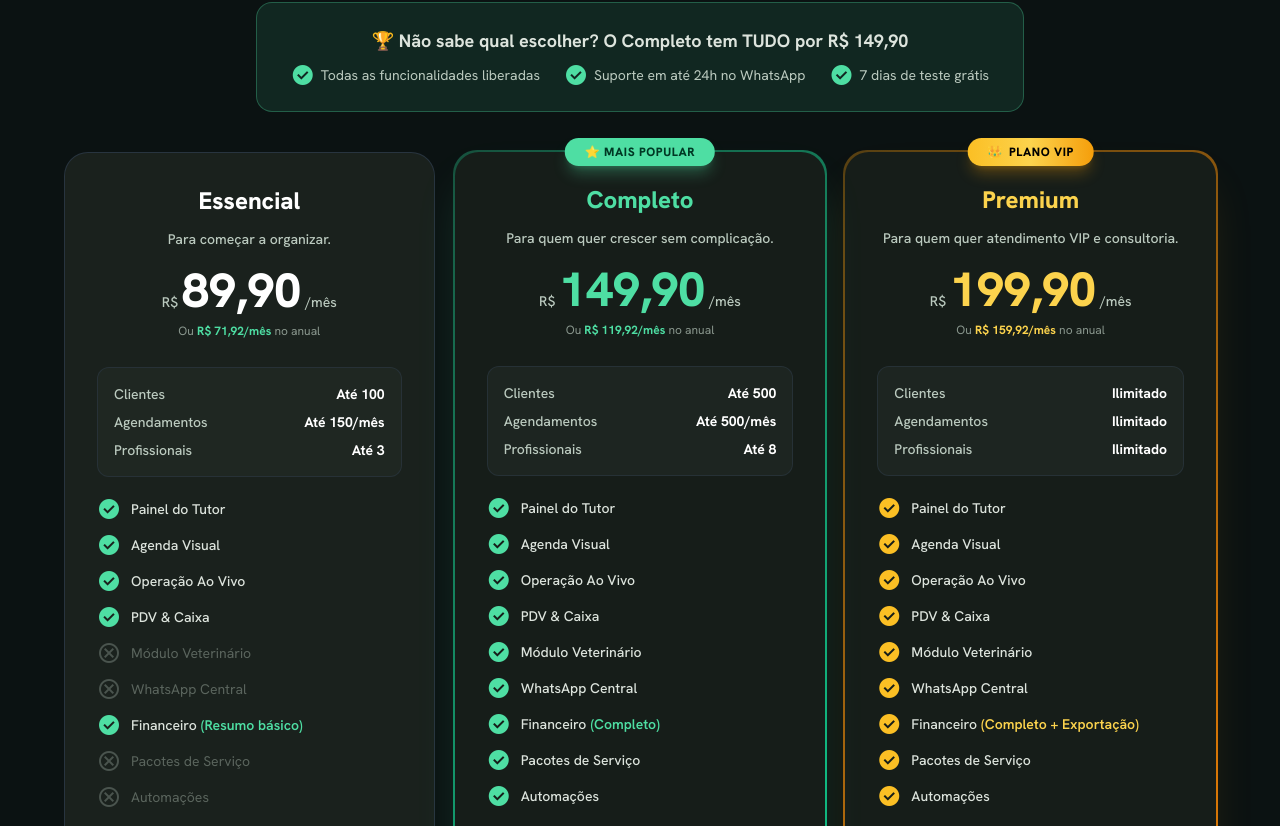
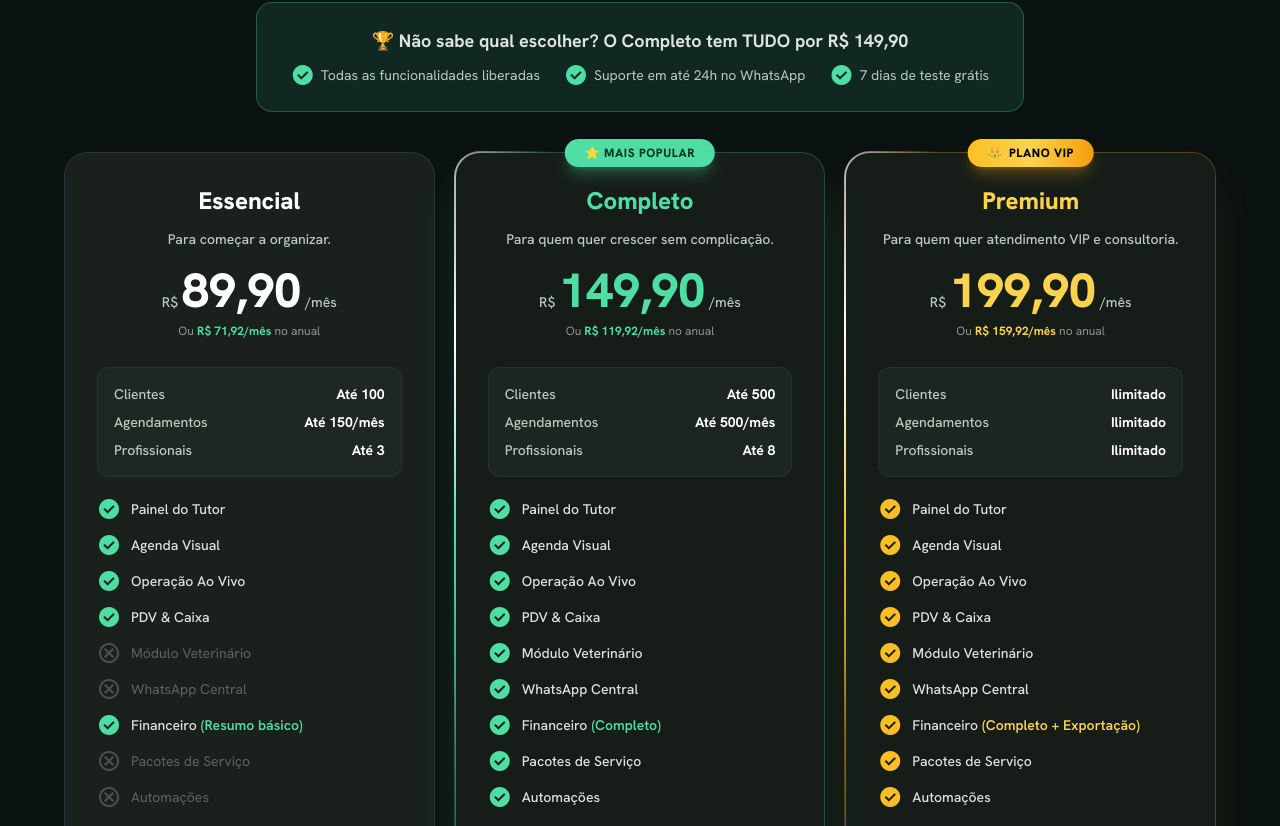
Before and after one commit to XxSusuxX/page-venda-petshop, a Next.js app: page / in a window 1280 px wide. Shown: the part 5934-6760 px from the top of the page. Built offline with nearby package versions, Linux system fonts and the light colour scheme.

Commit message:
style(pricing): add vivid rotating conic border beam animation for Completo and Premium cards

```diff
--- a/app/globals.css
+++ b/app/globals.css
@@ -177,80 +177,93 @@ body {
 }
 
 /* ─────────────────────────────────────────
-   Animated border gradient (for popular card - Completo)
+   Animated border beam gradient (Rotating Light Beam)
    ───────────────────────────────────────── */
-@keyframes border-rotate {
-  0%, 100% { background-position: 0% 50%; }
-  50% { background-position: 100% 50%; }
+@property --border-angle {
+  syntax: "<angle>";
+  inherits: false;
+  initial-value: 0deg;
+}
+
+@keyframes spin-border-beam {
+  0% {
+    --border-angle: 0deg;
+  }
+  100% {
+    --border-angle: 360deg;
+  }
 }
 
 .animated-border-card {
   position: relative;
-  isolation: isolate;
+  background-color: #161d19;
   border-radius: 1.5rem;
+  border: 1px solid rgba(78, 222, 163, 0.25);
 }
 
 .animated-border-card::before {
   content: '';
   position: absolute;
   inset: -2px;
-  border-radius: inherit;
-  background: linear-gradient(
-    135deg,
-    #4edea3 0%,
-    rgba(78, 222, 163, 0.2) 25%,
-    #10b981 50%,
-    rgba(78, 222, 163, 0.3) 75%,
-    #4edea3 100%
+  border-radius: calc(1.5rem + 2px);
+  background: conic-gradient(
+    from var(--border-angle),
+    transparent 0%,
+    transparent 65%,
+    rgba(78, 222, 163, 0.4) 80%,
+    #4edea3 92%,
+    #ffffff 96%,
+    transparent 100%
   );
-  background-size: 300% 300%;
-  animation: border-rotate 4s ease infinite;
-  z-index: -2;
+  animation: spin-border-beam 3.5s linear infinite;
+  z-index: 0;
+  pointer-events: none;
 }
 
 .animated-border-card::after {
   content: '';
   position: absolute;
   inset: 0;
-  border-radius: inherit;
+  border-radius: 1.5rem;
   background-color: #161d19;
-  z-index: -1;
+  z-index: 1;
+  pointer-events: none;
 }
 
-/* ─────────────────────────────────────────
-   Animated VIP gold border gradient (for Premium card)
-   ───────────────────────────────────────── */
 .animated-border-gold {
   position: relative;
-  isolation: isolate;
+  background-color: #161d19;
   border-radius: 1.5rem;
+  border: 1px solid rgba(245, 158, 11, 0.3);
 }
 
 .animated-border-gold::before {
   content: '';
   position: absolute;
   inset: -2px;
-  border-radius: inherit;
-  background: linear-gradient(
-    135deg,
-    #f59e0b 0%,
-    rgba(251, 191, 36, 0.2) 25%,
-    #d97706 50%,
-    rgba(245, 158, 11, 0.3) 75%,
-    #fbbf24 100%
+  border-radius: calc(1.5rem + 2px);
+  background: conic-gradient(
+    from var(--border-angle),
+    transparent 0%,
+    transparent 65%,
+    rgba(245, 158, 11, 0.4) 80%,
+    #fbbf24 92%,
+    #ffffff 96%,
+    transparent 100%
   );
-  background-size: 300% 300%;
-  animation: border-rotate 4s ease infinite;
-  z-index: -2;
+  animation: spin-border-beam 3.5s linear infinite;
+  z-index: 0;
+  pointer-events: none;
 }
 
 .animated-border-gold::after {
   content: '';
   position: absolute;
   inset: 0;
-  border-radius: inherit;
+  border-radius: 1.5rem;
   background-color: #161d19;
-  z-index: -1;
+  z-index: 1;
+  pointer-events: none;
 }
 
 /* ─────────────────────────────────────────
--- a/components/PricingSection.tsx
+++ b/components/PricingSection.tsx
@@ -230,6 +230,7 @@ export default function PricingSection() {
                   </div>
                 )}
 
+                <div className="relative z-10 flex flex-col flex-1">
                   {/* Plan header — Strictly aligned across all 3 cards */}
                   <div className="text-center mb-6">
                     <h3 className={`text-2xl font-extrabold mb-1.5 ${isPremium ? "text-amber-300" : isPopular ? "text-primary" : "text-white"}`}>
@@ -384,6 +385,7 @@ export default function PricingSection() {
                     </a>
                   </div>
                 </div>
+              </div>
             );
           })}
         </div>
```
Lines whose indentation alone changed are shown as unchanged.
